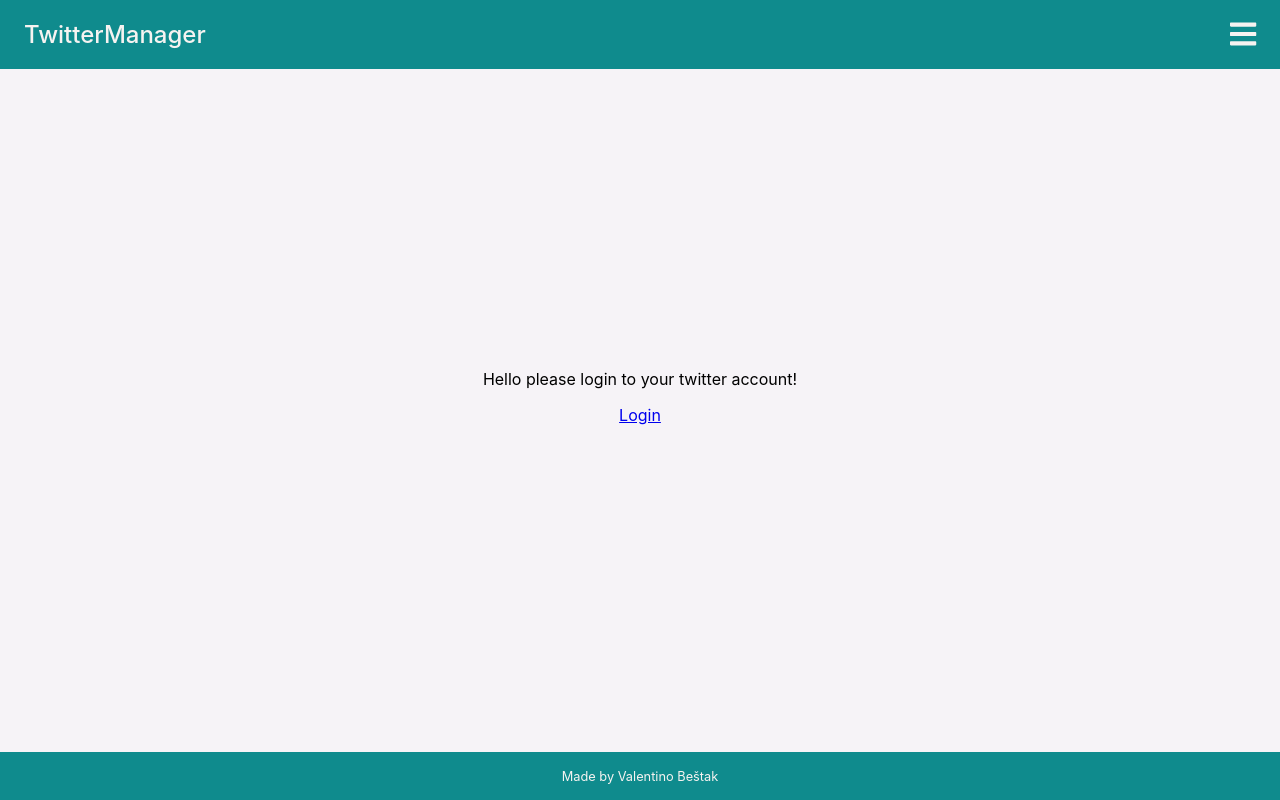
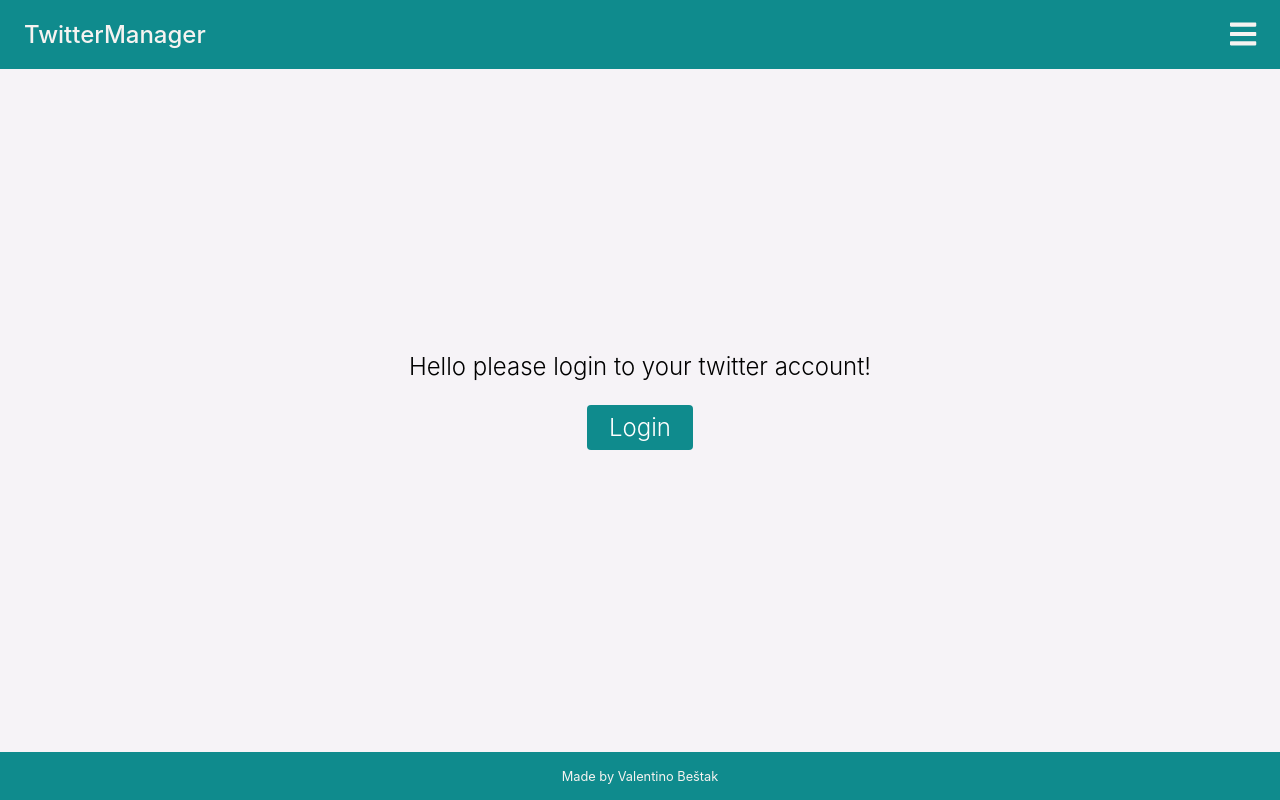
Before and after one commit to vbestak/react-blog, a React (Create React App) app: page / in a window 1280 px wide. Built offline with nearby package versions, Linux system fonts and the light colour scheme.

Commit message:
changed styling, fixed bug-tweets fail to load

```diff
--- a/src/components/Navigation.js
+++ b/src/components/Navigation.js
@@ -29,7 +29,7 @@
             fontWeight: "lighter",
             fontSize: 20 + "px",
             padding: 1 + "em",
-            backgroundColor: "#F8A97F",
+            backgroundColor: "#0f8b8d",
             color: "#F6F3F1",
           }}
         >
--- a/src/components/Tweet.js
+++ b/src/components/Tweet.js
@@ -26,8 +26,8 @@
 
   return (
     <div>
-      <input type="text" onChange={handleTweetChange} value={statusText}/>
-      <button onClick={()=>tweet()}>Tweet Hello world!</button>
+      <input type="text" onChange={handleTweetChange} value={statusText} style={{borderTop:'none', borderRight:'none', borderLeft:'none', borderBottom:'2px solid #0f8b8d', marginRight:'4px', height:'32px', boxSizing:'border-box', outline:'none'}} />
+      <button onClick={()=>tweet()} style={{backgroundColor:'#0f8b8d', border:'none', color:'white', padding:'8px 22px', fontSize:'18px', fontWeight:200}}>Post</button>
     </div>
   );
 }
--- a/src/views/BrowseTweetsView.js
+++ b/src/views/BrowseTweetsView.js
@@ -1,3 +1,4 @@
+import { noAuto } from "@fortawesome/fontawesome-svg-core";
 import React, {useEffect, useState} from "react";
 
 function BrowseTweetsView() {
@@ -17,7 +18,7 @@
       })
       .then(function (data) {
         console.log(data.message);
-        setTweets(data.data)
+        setTweets( t => t = data.data)
       });
   }, [flag])
 
@@ -53,12 +54,15 @@
 
   return (
     <div>
+      <h3 style={{fontSize:'22px', fontWeight:350}}>Current user tweets:</h3>
       {body}
     </div>
   );
 }
 
 let tweetCSS = {
+  width: "85%",
+  margin: "0 auto",
   padding: ".5em 5px",
   borderBottom: "2px solid lightgrey"
 };
--- a/src/views/HomeView.js
+++ b/src/views/HomeView.js
@@ -2,9 +2,9 @@
 
 function HomeView() {
     return (
-        <div style={{ minHeight: "80vh",textAlign: "center", display: "flex", flexDirection: "column", justifyContent: "center", alignContent: "center"}}>
-            <p>Hello please login to your twitter account!</p>
-            <a href="http://localhost:8085/login">Login</a>
+        <div style={{ fontSize: '24px', fontWeight: 350, minHeight: "80vh",textAlign: "center", display: "flex", flexDirection: "column", justifyContent: "center", alignItems: "center"}}>
+            <p style={{}}>Hello please login to your twitter account!</p>
+            <a href="http://localhost:8085/login" style={{textDecoration:'none', backgroundColor:'#0f8b8d', display: 'block', color:'white', padding:'8px 22px', borderRadius:'4px'}}>Login</a>
         </div>
     )
 }
--- a/src/views/TweetView.js
+++ b/src/views/TweetView.js
@@ -3,7 +3,7 @@
 
 function TweetView() {
     return (
-        <div style={{display:"flex", flexDirection:"column", alignItems:"center", minHeight:"80vh", justifyContent:"center"}}>
+        <div style={{display:"flex", flexDirection:"column", alignItems:"center", minHeight:"80vh", justifyContent:"center", fontSize:'24px', fontWeight:350}}>
             <p> Post a new status (tweet) on your profile page</p>
             <Tweet />
         </div>
```
Also changed, not shown: 1 other file (tests, documents, lock files or other folders).
